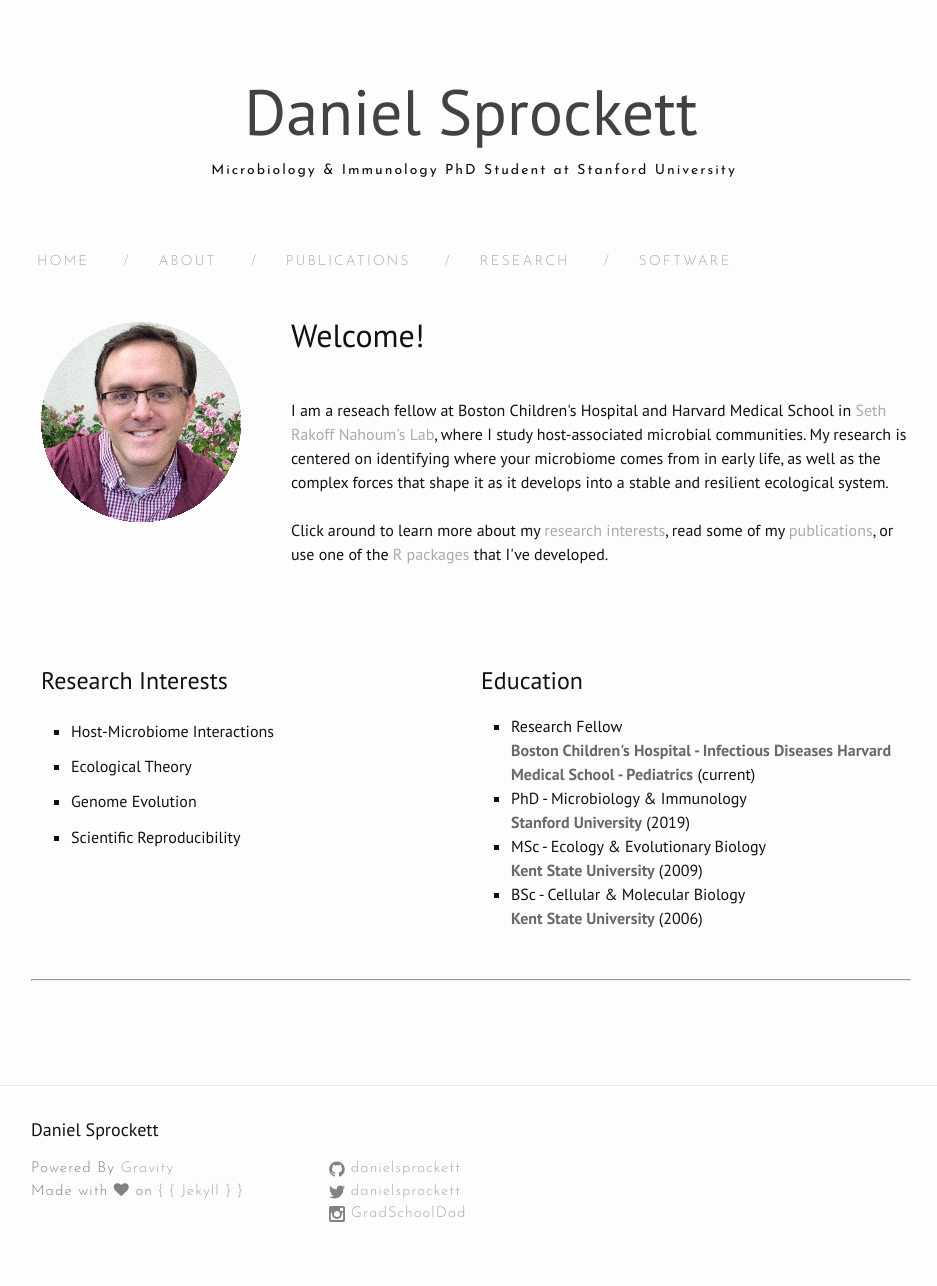
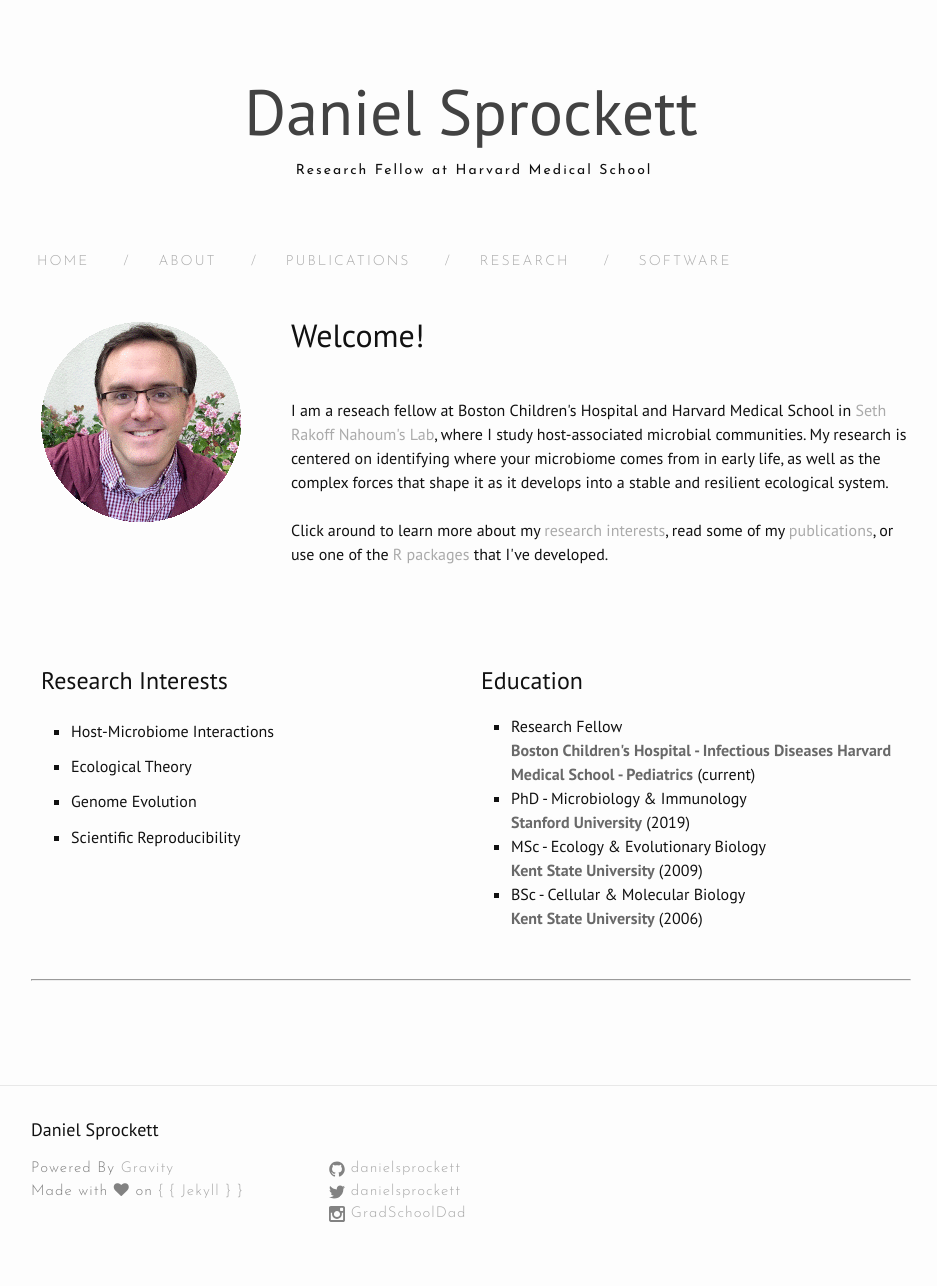
Before and after one commit to DanielSprockett/danielsprockett.github.io, a Jekyll site: the page built from index.html, in a window 1280 px wide. Shown: the whole page, without its empty margins (169-1106 px from the left). Built offline with Jekyll 4.4.1, drawn with Linux system fonts in a browser that asks for light colours; nearby versions of some CDN libraries; the list of posts is cut into pages by our own code.

Commit message:
Update _config.yml

```diff
--- a/_config.yml
+++ b/_config.yml
@@ -8,7 +8,7 @@
 # Site settings
 title: Daniel Sprockett
 email: daniel.sprockett@gmail.com
-description: Microbiology & Immunology PhD Student at Stanford University
+description: Research Fellow at Harvard Medical School
 baseurl: "" # the subpath of your site, e.g. /blog
 url: "https://danielsprockett.github.io/" # the base hostname & protocol for your site
 twitter_username: danielsprockett
```
